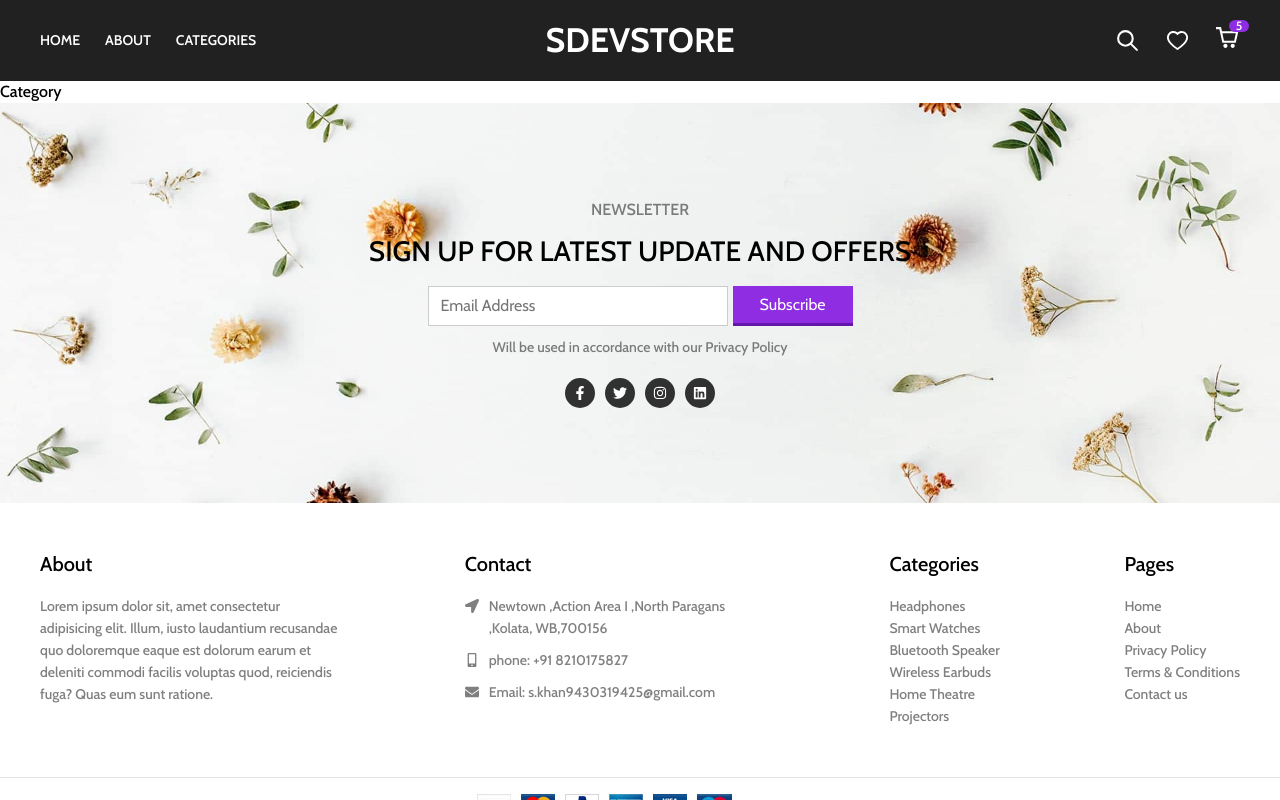
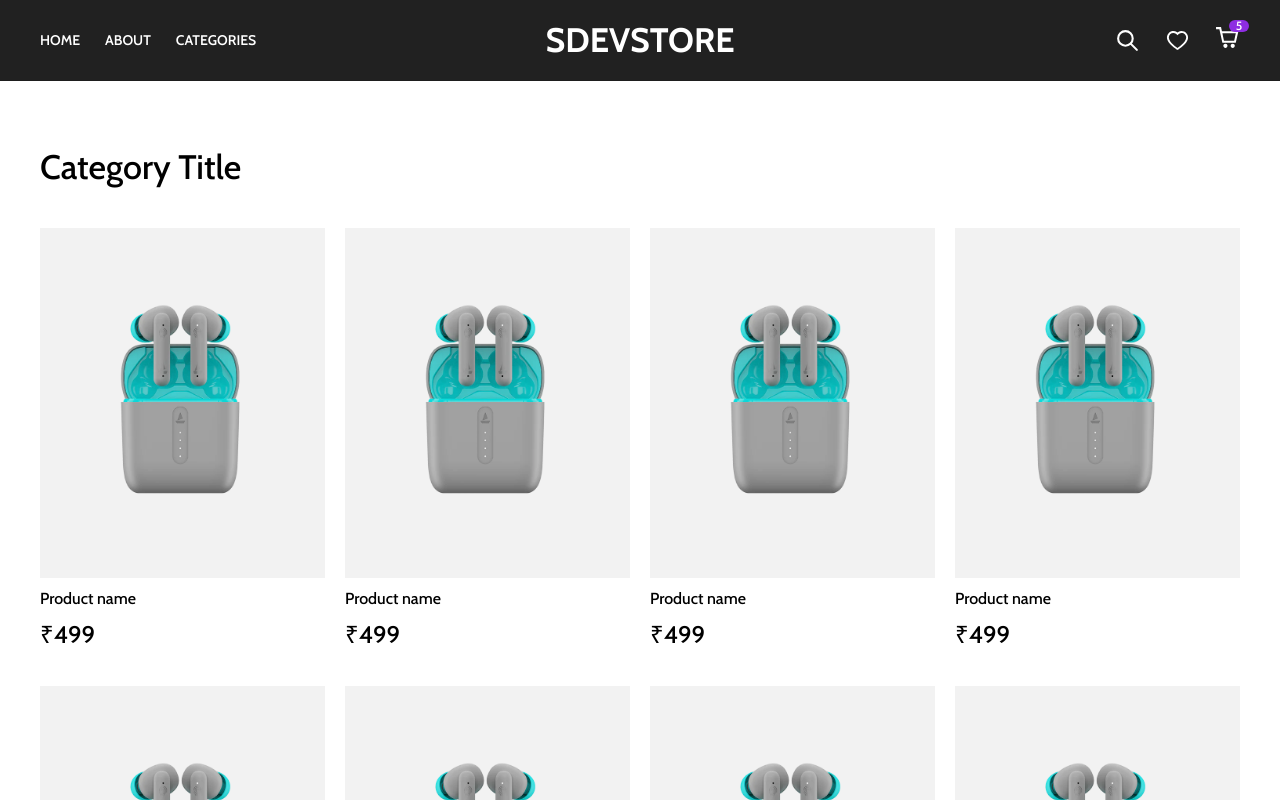
Before and after one commit to Sajid-tech/Strapi-E-Commerce-Client-React, a React (Create React App) app: page /category/1 in a window 1280 px wide. Shown: the top 800 px of the page. Built offline with nearby package versions, Linux system fonts and the light colour scheme.

Commit message:
Category Page Done

```diff
--- a/src/components/Category/Category.jsx
+++ b/src/components/Category/Category.jsx
@@ -1,6 +1,16 @@
 import "./Category.scss";
+import Products from "../Products/Products";
 const Category = () => {
-  return <div>Category</div>;
+  return (
+    <div className="category-main-content">
+      <div className="layout">
+        <div className="category-title">
+          Category Title
+          <Products innerPage={true} />
+        </div>
+      </div>
+    </div>
+  );
 };
 
 export default Category;
--- a/src/components/Category/Category.scss
+++ b/src/components/Category/Category.scss
@@ -1 +1,26 @@
 @import "../../css-config/mixins.scss";
+.category-main-content {
+    margin: 30px 0;
+    @include md {
+        margin: 75px 0;
+    }
+    .layout {
+        max-width: calc(100% - 20px);
+        margin: 0 auto;
+        @include md {
+            max-width: 1200px;
+        }
+    }
+    .category-title {
+        font-size: 24px;
+        @include md {
+            font-size: 34px;
+        }
+    }
+    .products-container {
+        margin: 20px 0;
+        @include md {
+            margin: 50px 0;
+        }
+    }
+}
--- a/src/components/Header/Header.jsx
+++ b/src/components/Header/Header.jsx
@@ -1,57 +1,54 @@
-import React from 'react'
-import { useEffect,useState,useContext } from "react";
+import React from "react";
+import { useEffect, useState, useContext } from "react";
 import { useNavigate } from "react-router-dom";
 
 //react-icon
-import {TbSearch} from 'react-icons/tb'
-import {CgShoppingCart} from 'react-icons/cg'
-import {AiOutlineHeart} from 'react-icons/ai'
+import { TbSearch } from "react-icons/tb";
+import { CgShoppingCart } from "react-icons/cg";
+import { AiOutlineHeart } from "react-icons/ai";
 
 //components
-import Search from './Search/Search'
-import Cart from '../Cart/Cart'
+import Search from "./Search/Search";
+import Cart from "../Cart/Cart";
 import { Context } from "../../utils/context";
 
 import "./Header.scss";
 
+const Header = () => {
+  const [scrolled, setScrolled] = useState(false);
 
+  const handleScroll = () => {
+    const offset = window.scrollY;
+    if (offset > 200) {
+      setScrolled(true);
+    } else {
+      setScrolled(false);
+    }
+  };
 
-const Header = () => {
-    const [scrolled,setScrolled]=useState(false)
-
-    const handleScroll =()=>{
-    const offset = window.scrollY;
-        if(offset>200){
-            setScrolled(true)
-        }
-        else{
-            setScrolled(false)
-        }
-    }
-
-    useEffect(()=>{
-        window.addEventListener('scroll',handleScroll)
-    },[])
+  useEffect(() => {
+    window.addEventListener("scroll", handleScroll);
+  }, []);
   return (
-    <header className={`main-header ${scrolled?'sticky-header':''}`}>
+    <header className={`main-header ${scrolled ? "sticky-header" : ""}`}>
       <div className="header-content">
-            <ul className='left'>
+        <ul className="left">
           <li>Home</li>
           <li>About</li>
           <li>Categories</li>
         </ul>
         <div className="center">SDEVSTORE</div>
         <div className="right">
-            <TbSearch/>
-            <AiOutlineHeart/>
-            <span className='cart-icon'>
-                <CgShoppingCart/>
+          <TbSearch />
+          <AiOutlineHeart />
+          <span className="cart-icon">
+            <CgShoppingCart />
             <span>5</span>
           </span>
         </div>
       </div>
     </header>
-  )
-}
+  );
+};
 
-export default Header
+export default Header;
--- a/src/components/Products/Products.jsx
+++ b/src/components/Products/Products.jsx
@@ -2,10 +2,11 @@
 import "./Products.scss";
 import Product from "./Product/Product";
 
-const Products = () => {
+const Products = ({ innerPage }) => {
   return (
     <div className="products-container">
-      <div className="sec-heading">Section Heading</div>
+      {/* its means if you are in inner category page than don't show Section heading only if innerPage is true -->see( catogry and products).jsx both for understanding */}
+      {!innerPage && <div className="sec-heading"> Section Heading </div>}
       <div className="products">
         <Product />
         <Product />
```
Lines whose indentation alone changed are shown as unchanged.
